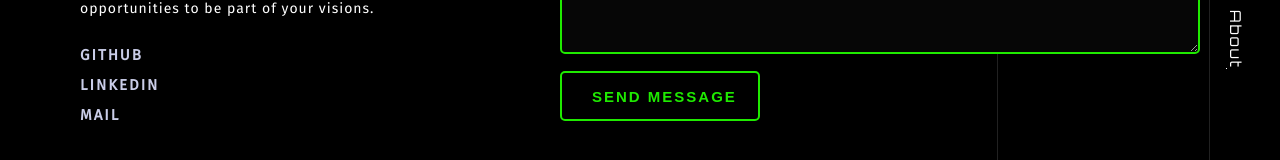
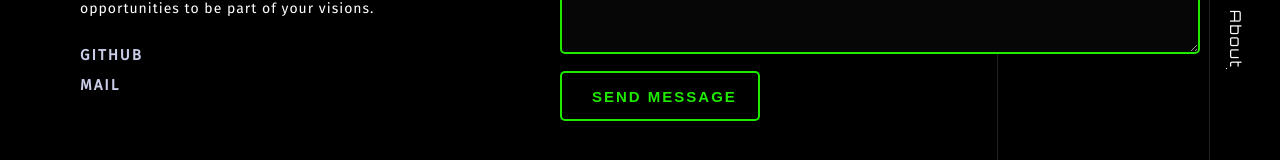
Before and after one commit to cedgarcia/portfolio-old, a Next.js app: page /contact in a window 1280 px wide. Shown: the part 353-513 px from the top of the page. Built offline with nearby package versions, Linux system fonts and the light colour scheme.

Commit message:
Fix broken link

```diff
--- a/components/pages/ContactContent.js
+++ b/components/pages/ContactContent.js
@@ -89,12 +89,12 @@ const LinkWrap = styled.div`
 `;
 
 const sociaLinks = [
-  { key: 'github', title: 'Github', href: 'https://github.com/cedcodes' },
-  {
-    key: 'linkedin',
-    title: 'Linkedin',
-    href: 'https://www.linkedin.com/in/cedgarcia/',
-  },
+  { key: 'github', title: 'Github', href: 'https://github.com/cedgarcia' },
+  // {
+  //   key: 'linkedin',
+  //   title: 'Linkedin',
+  //   href: 'https://www.linkedin.com/in/cedgarcia/',
+  // },
   { key: 'email', title: 'Mail', href: 'mailto:icedgarcia@gmail.com' },
 ];
 
--- a/public/projects.json
+++ b/public/projects.json
@@ -4,7 +4,7 @@
     "title": "Planets Fact",
     "description": "A website that displays specific information about the planet you've chosen. Data was mapped from a JSON file, and hooks were used to handle states.",
     "image": "/images/projects/planets-fact.png",
-    "github": "https://github.com/cedcodes/planets-fact",
+    "github": "https://github.com/cedgarcia/planets-fact",
     "live": "https://ced-planets-fact.netlify.app/",
     "techs": ["React", "Styled-Components", "Netlify"]
   },
@@ -13,7 +13,7 @@
     "title": "Maze Generator",
     "description": "This project was made in response to a YouTube tutorial. Added a feature that allows the user to specify the number of grids to be rendered.",
     "image": "./images/projects/maze.png",
-    "github": "https://github.com/cedcodes/Maze-generator",
+    "github": "https://github.com/cedgarcia/Maze-generator",
     "live": "https://ced-maze-generator.vercel.app/",
     "techs": ["HTML", "CSS", "Javascript"]
   },
@@ -22,7 +22,7 @@
     "title": "Photosnap",
     "description": "A marketing site for a photo-sharing app. Built reusable components using Compound Component pattern. ",
     "image": "/images/projects/photosnap.png",
-    "github": "https://github.com/cedcodes/Photosnap",
+    "github": "https://github.com/cedgarcia/Photosnap",
     "live": "https://ced-photosnap.netlify.app/",
     "techs": ["React", "React-router-v6", "Styled-Components"]
   }
```
Also changed, not shown: 1 other file (tests, documents, lock files or other folders).
